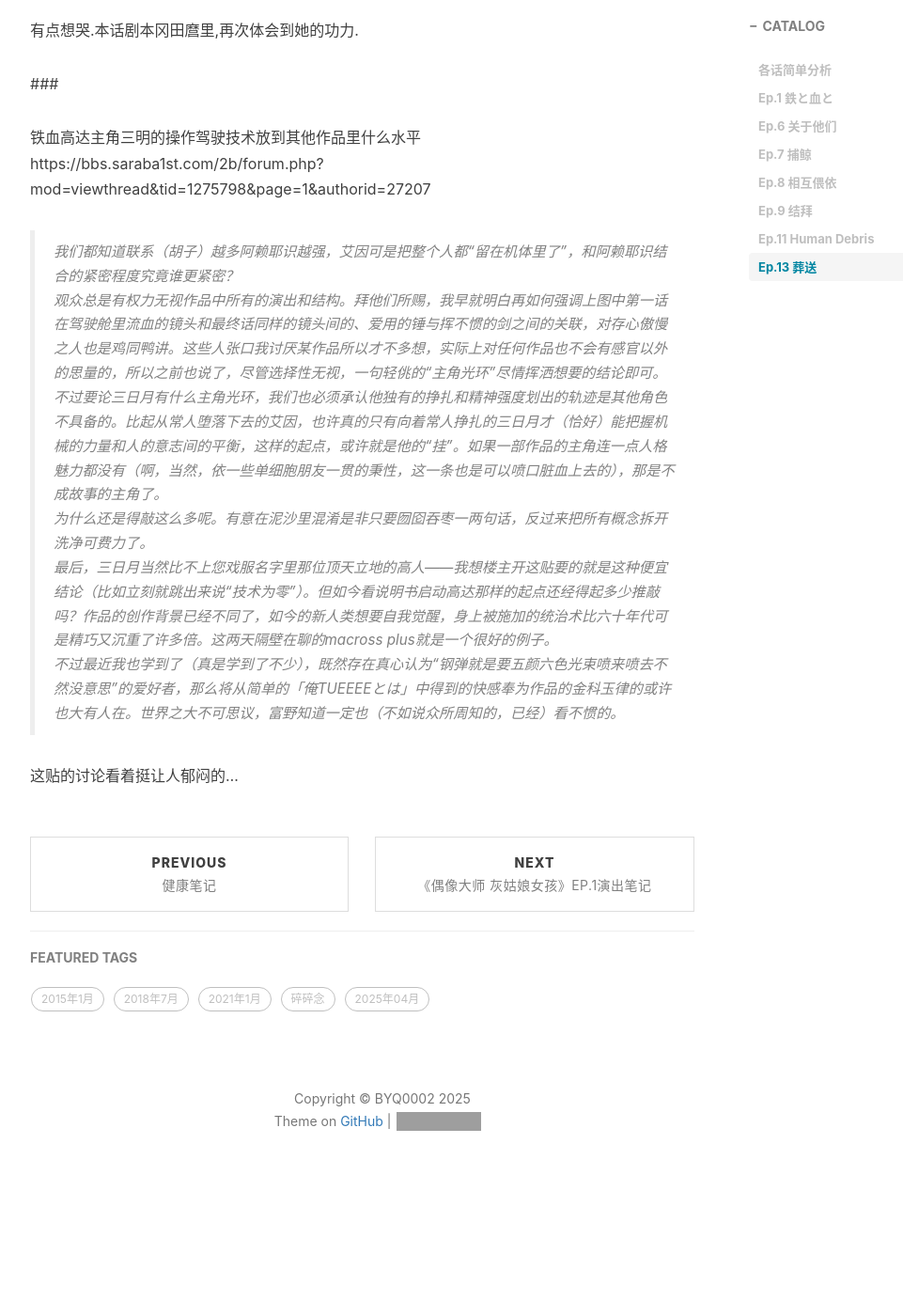
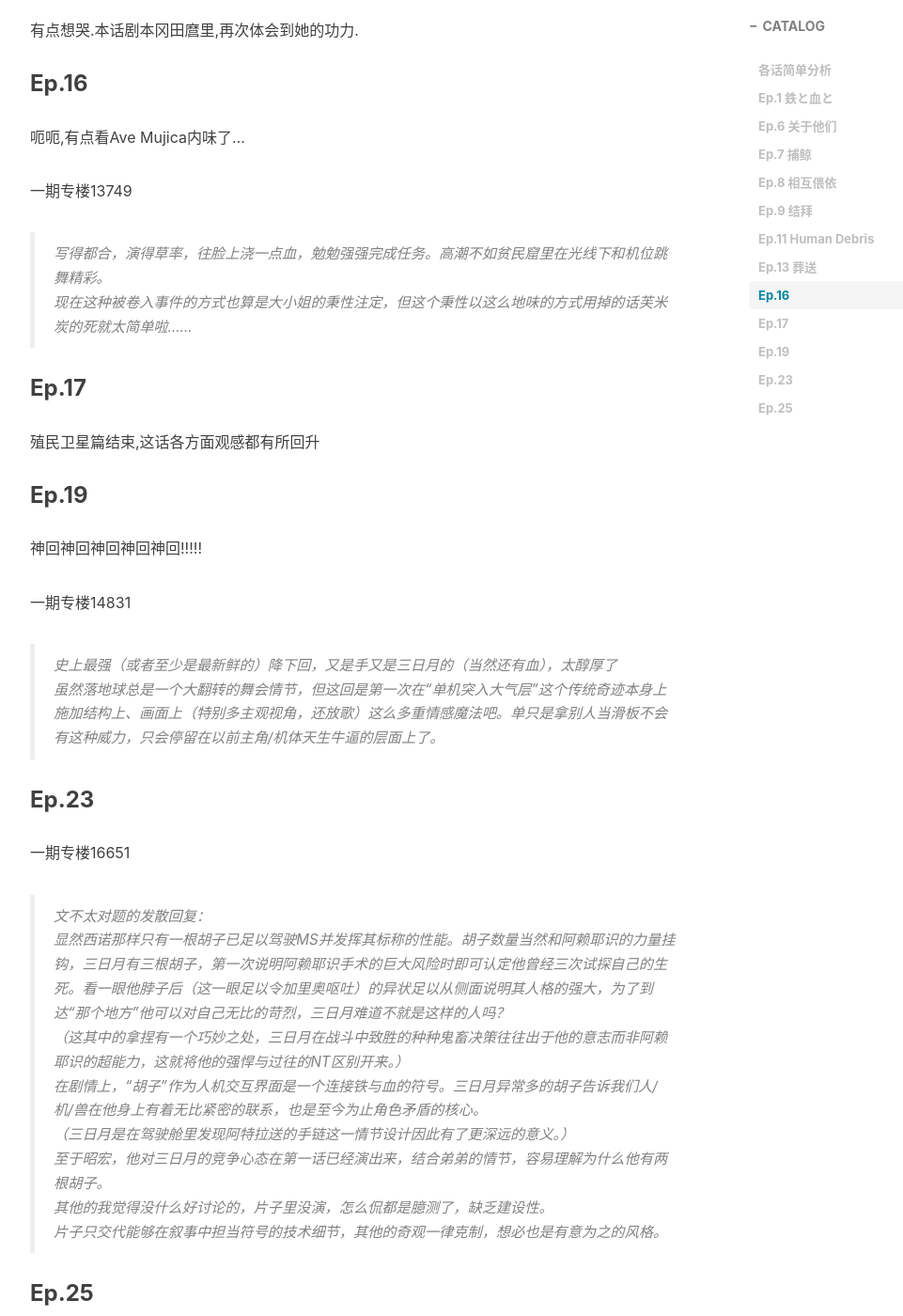
Before and after one commit to BYQ0002/BYQ0002.github.io, a Jekyll site: the page built from _posts/2020-01-12-《机动战士高达 铁血的奥尔芬斯》观影随笔.md, in a window 1280 px wide and 1400 px high, scrolled down 2359 px. Shown: the whole window at 94% size, without its empty margins (233-1194 px from the left). Built offline with Jekyll 4.4.1, drawn with Linux system fonts in a browser that asks for light colours; nearby versions of some CDN libraries; comment, search, counter and statistics services are not loaded; before the commit the page ends 3656 px from its top, so only the background shows below that; grey boxes are pictures that could not be loaded.

Commit message:
Update 2020-01-12-《机动战士高达 铁血的奥尔芬斯》观影随笔.md

```diff
--- a/_posts/2020-01-12-《机动战士高达 铁血的奥尔芬斯》观影随笔.md
+++ b/_posts/2020-01-12-《机动战士高达 铁血的奥尔芬斯》观影随笔.md
@@ -66,7 +66,41 @@ https://www.bilibili.com/video/BV1gqd2Y8EiQ
 
 有点想哭.本话剧本冈田麿里,再次体会到她的功力.
 
-###
+### Ep.16
+
+呃呃,有点看Ave Mujica内味了...
+
+一期专楼13749
+>写得都合，演得草率，往脸上浇一点血，勉勉强强完成任务。高潮不如贫民窟里在光线下和机位跳舞精彩。
+现在这种被卷入事件的方式也算是大小姐的秉性注定，但这个秉性以这么地味的方式用掉的话芙米炭的死就太简单啦……
+
+### Ep.17
+
+殖民卫星篇结束,这话各方面观感都有所回升
+
+### Ep.19
+
+神回神回神回神回神回!!!!!
+
+一期专楼14831
+>史上最强（或者至少是最新鲜的）降下回，又是手又是三日月的（当然还有血），太醇厚了
+虽然落地球总是一个大翻转的舞会情节，但这回是第一次在“单机突入大气层”这个传统奇迹本身上施加结构上、画面上（特别多主观视角，还放歌）这么多重情感魔法吧。单只是拿别人当滑板不会有这种威力，只会停留在以前主角/机体天生牛逼的层面上了。
+
+### Ep.23
+
+
+一期专楼16651
+
+>文不太对题的发散回复：
+显然西诺那样只有一根胡子已足以驾驶MS并发挥其标称的性能。胡子数量当然和阿赖耶识的力量挂钩，三日月有三根胡子，第一次说明阿赖耶识手术的巨大风险时即可认定他曾经三次试探自己的生死。看一眼他脖子后（这一眼足以令加里奥呕吐）的异状足以从侧面说明其人格的强大，为了到达“那个地方”他可以对自己无比的苛烈，三日月难道不就是这样的人吗？
+（这其中的拿捏有一个巧妙之处，三日月在战斗中致胜的种种鬼畜决策往往出于他的意志而非阿赖耶识的超能力，这就将他的强悍与过往的NT区别开来。）
+在剧情上，“胡子”作为人机交互界面是一个连接铁与血的符号。三日月异常多的胡子告诉我们人/机/兽在他身上有着无比紧密的联系，也是至今为止角色矛盾的核心。
+（三日月是在驾驶舱里发现阿特拉送的手链这一情节设计因此有了更深远的意义。）
+至于昭宏，他对三日月的竞争心态在第一话已经演出来，结合弟弟的情节，容易理解为什么他有两根胡子。
+其他的我觉得没什么好讨论的，片子里没演，怎么侃都是臆测了，缺乏建设性。
+片子只交代能够在叙事中担当符号的技术细节，其他的奇观一律克制，想必也是有意为之的风格。
+
+### Ep.25
 
 铁血高达主角三明的操作驾驶技术放到其他作品里什么水平
 https://bbs.saraba1st.com/2b/forum.php?mod=viewthread&tid=1275798&page=1&authorid=27207
```
